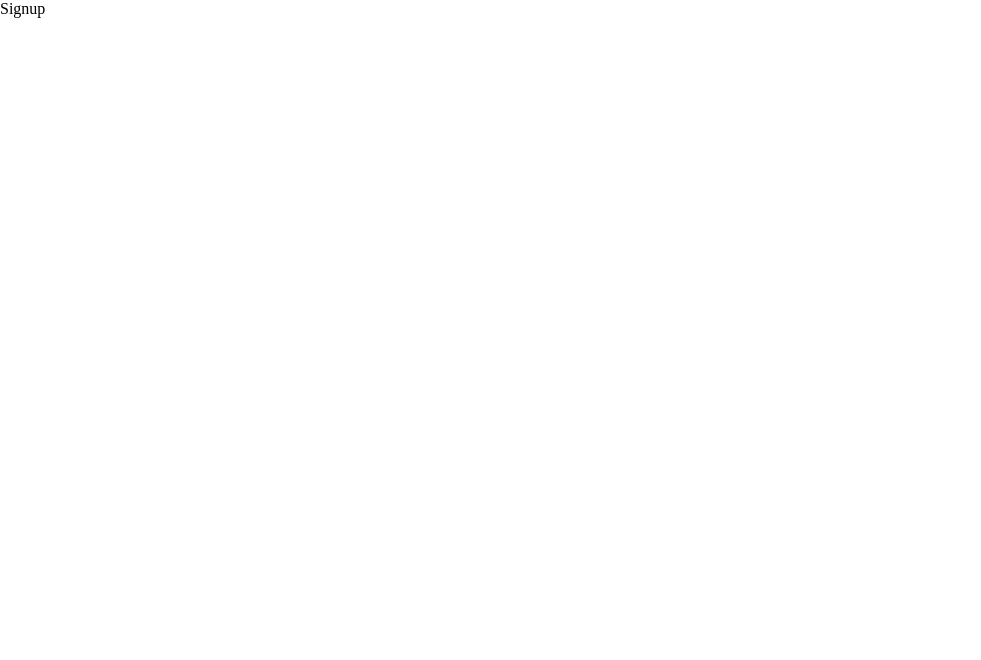
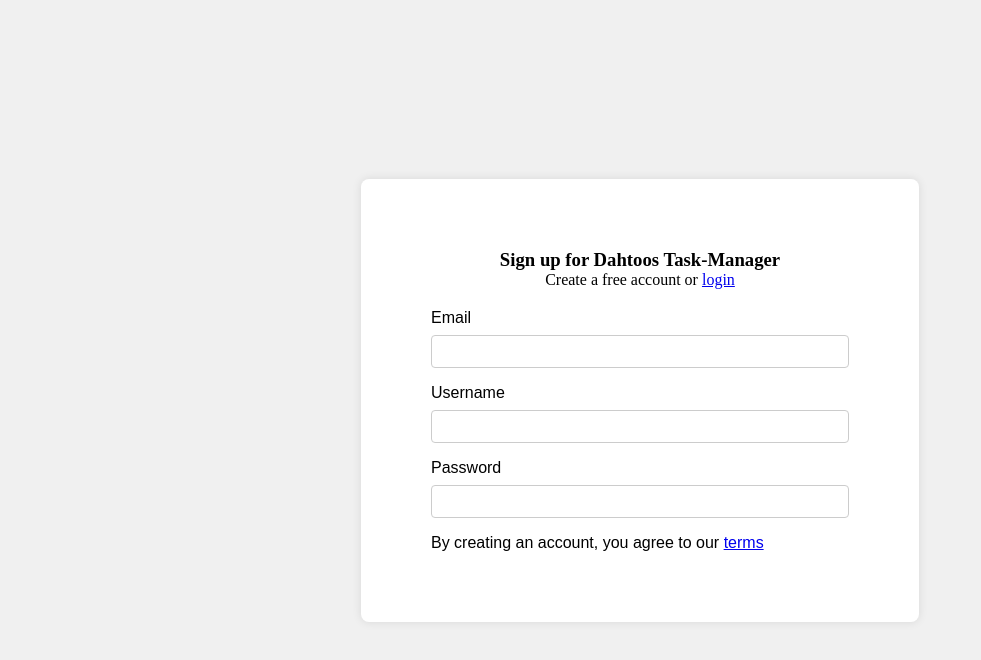
Before and after one commit to dahtoos/MyTaskManager, a React (Vite) app: page /register in a window 1280 px wide. Shown: the top 660 px of the page, without its empty margins (0-981 px from the left). Built offline with nearby package versions, Linux system fonts and the light colour scheme.

Commit message:
sign up page added

```diff
--- a/src/App.jsx
+++ b/src/App.jsx
@@ -2,6 +2,7 @@ import { useState } from 'react'
 import { BrowserRouter, Routes, Route } from 'react-router-dom'
 import Login from './Pages/Login_Signup/Login'
 import Signup from './Pages/Login_Signup/Signup'
+import Terms from './Pages/Login_Signup/Terms'
 
 
 
@@ -13,6 +14,7 @@ function App() {
      <Routes>
       <Route path='/login' element={<Login/>}/>
       <Route path='/register' element={<Signup/>}/>
+      <Route path='/terms' element={<Terms/>}/>
      </Routes>
      </BrowserRouter>
     </>
--- a/src/pages/login_signup/Login.jsx
+++ b/src/pages/login_signup/Login.jsx
@@ -7,11 +7,11 @@ const Login = () => {
     <div className='login-container'>
       <div className='login-container-box'>
     <form action="#" className='FORM'>
-      <h1>LOGIN</h1>
-      <label htmlFor="Username">Username:</label>
-      <input type="text" id='username' name='username' required />
-      <label htmlFor="Password">Password:</label>
-        <input type="text" id='password' name='password' required />
+      <h3 id='h3'>Sign in</h3>
+      <label className='LABEL' htmlFor="Username">Username:</label>
+      <input className='INPUT' type="text" id='username' name='username' required />
+      <label className='LABEL' htmlFor="Password">Password:</label>
+        <input className='INPUT' type="password" id='password' name='password' required />
         <button type='submit' className='Btn'>login</button>
     </form>
     <p className='Paragraph'>Don't have an account yet? <Link to={'/register'}>Signup</Link></p>
--- a/src/pages/login_signup/Signup.jsx
+++ b/src/pages/login_signup/Signup.jsx
@@ -1,8 +1,26 @@
 import React from 'react'
+import { Link } from 'react-router-dom'
+import './signup.css'
 
 const Signup = () => {
   return (
-    <div>Signup</div>
+    <div className='container1'>
+    <div className='container'>
+        <form action="#" className='full-box'>
+            <div id='h3'>
+        <h3>Sign up for Dahtoos Task-Manager</h3>
+        <p>Create a free account or <Link to={'/login'}>login</Link> </p>
+        </div>
+        <label className='LABELS' htmlFor="Email">Email</label>
+        <input className='INPUTS' type="text" name='Email' required/>
+        <label className='LABELS' htmlFor="Username">Username</label>
+        <input className='INPUTS' type="text" name='Username' required/>
+        <label className='LABELS' htmlFor="Password">Password</label>
+        <input className='INPUTS' type="password" name='password' required/>
+        </form>
+        <p>By creating an account, you agree to our <Link to={'/terms'}>terms</Link></p>
+    </div>
+    </div>
   )
 }
 
--- /dev/null
+++ b/src/pages/login_signup/Terms.jsx
@@ -0,0 +1,9 @@
+import React from 'react'
+
+const Terms = () => {
+  return (
+    <div>Terms</div>
+  )
+}
+
+export default Terms
--- a/src/pages/login_signup/login.css
+++ b/src/pages/login_signup/login.css
@@ -15,17 +15,23 @@
     border-radius: 8px;
     box-shadow: 0 0 10px rgba(0, 0, 0, 0.1);
   }
+  #h3{
+    text-align: center;
+    font-weight: 5px;
+    font-family:'Times New Roman', Times, serif;
+    padding-bottom: 20px;
+  }
 
   .FORM {
     display: flex;
     flex-direction: column;
   }
 
-  label {
+  .LABEL {
     margin-bottom: 8px;
   }
 
-  input {
+  .INPUT {
     padding: 8px;
     margin-bottom: 16px;
     border: 1px solid #ccc;
--- /dev/null
+++ b/src/pages/login_signup/signup.css
@@ -0,0 +1,41 @@
+.full-box{
+    display: flex;
+    flex-direction: column;
+
+}
+.container{
+    background-color: #fff;
+    padding: 70px;
+    border-radius: 8px;
+    box-shadow: 0 0 10px rgba(0, 0, 0, 0.1);
+  }
+#h3{
+    text-align: center;
+    font-weight: 5px;
+    font-family:'Times New Roman', Times, serif;
+    padding-bottom: 20px;
+  }
+ .container1 {
+    font-family: Arial, sans-serif;
+    margin: 0;
+    padding: 0;
+    display: flex;
+    justify-content: center;
+    align-items: center;
+    height: 100vh;
+    background-color: #f0f0f0;
+  }
+  .INPUTS {
+    padding: 8px;
+    margin-bottom: 16px;
+    border: 1px solid #ccc;
+    border-radius: 4px;
+    width: 400px;
+  }
+  .LABELS{
+    margin-bottom: 8px;
+  }
+  .create{
+    text-align: center;
+    margin-top: 0;
+  }
```
